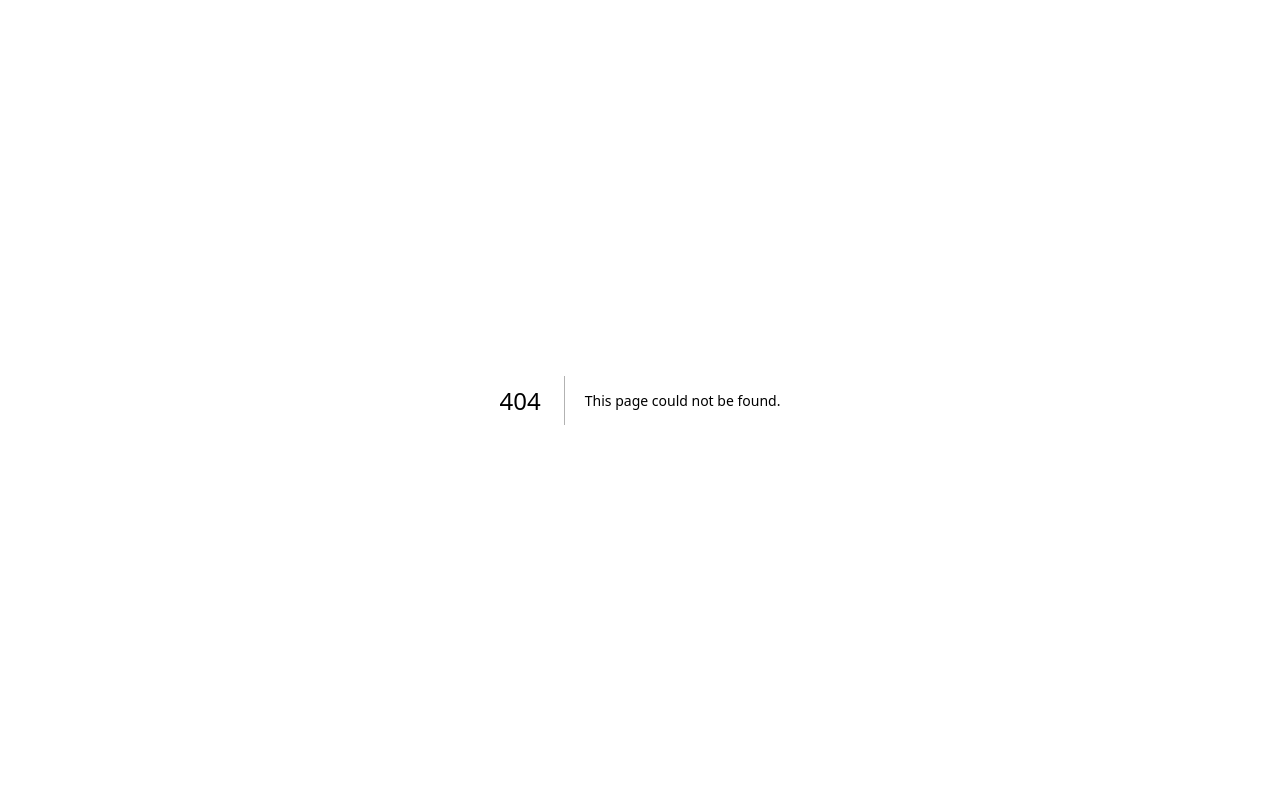
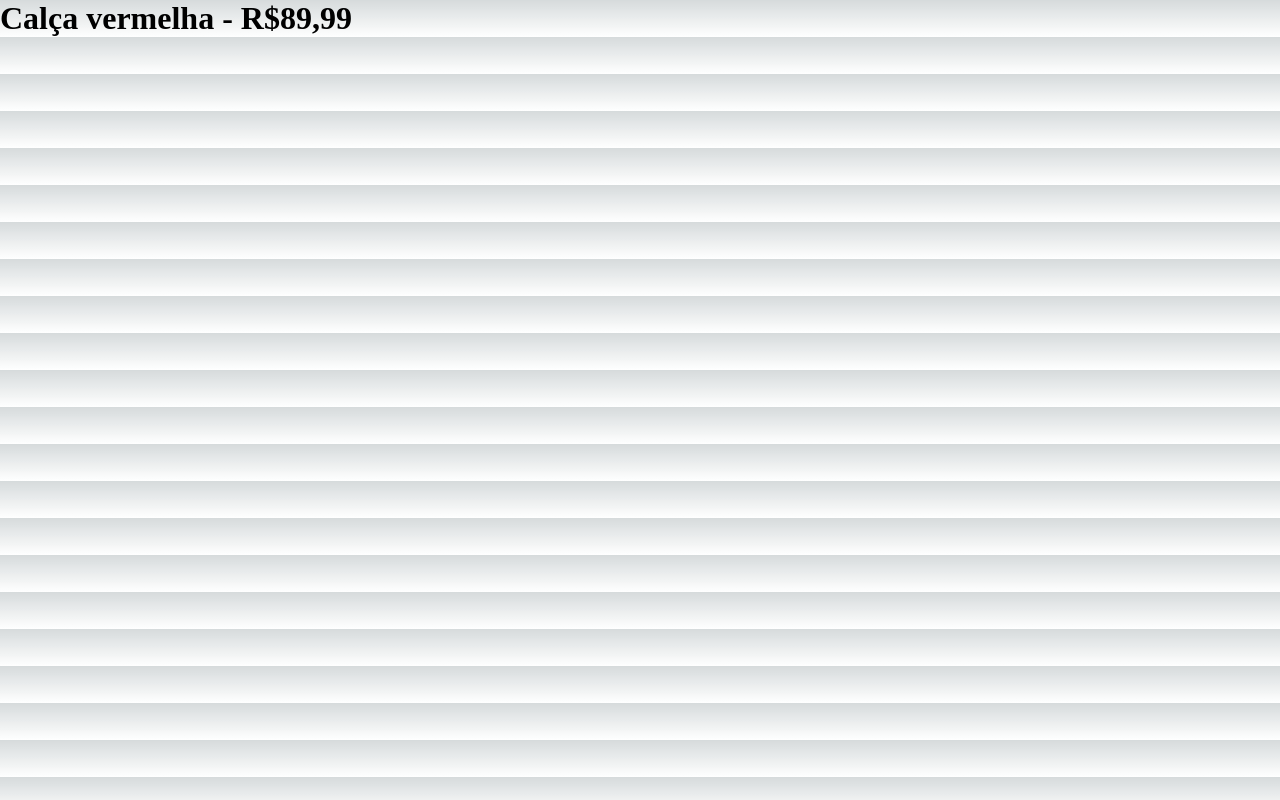
Before and after one commit to pedrojunior079/curso-nextjs, a Next.js app: page /products/pants/redpant in a window 1280 px wide. Before the commit this address had no page. Built offline with nearby package versions, Linux system fonts and the light colour scheme.

Commit message:
Nested routes em Next #05

```diff
--- /dev/null
+++ b/src/pages/products/pants/bluepant.js
@@ -0,0 +1,3 @@
+export default function BluePant(){
+    return <h1>Calça Azul - R$99,99</h1>
+}
--- /dev/null
+++ b/src/pages/products/pants/redpant.js
@@ -0,0 +1,3 @@
+export default function RedPant(){
+    return <h1>Calça vermelha - R$89,99</h1>
+}
--- /dev/null
+++ b/src/pages/products/shirt.js
@@ -0,0 +1,3 @@
+export default function Shirt(){
+    return <h1>Camisa - R$19,99</h1>
+}
```
Also changed, not shown: src/pages/products/index.js (renamed from src/pages/products.js).
